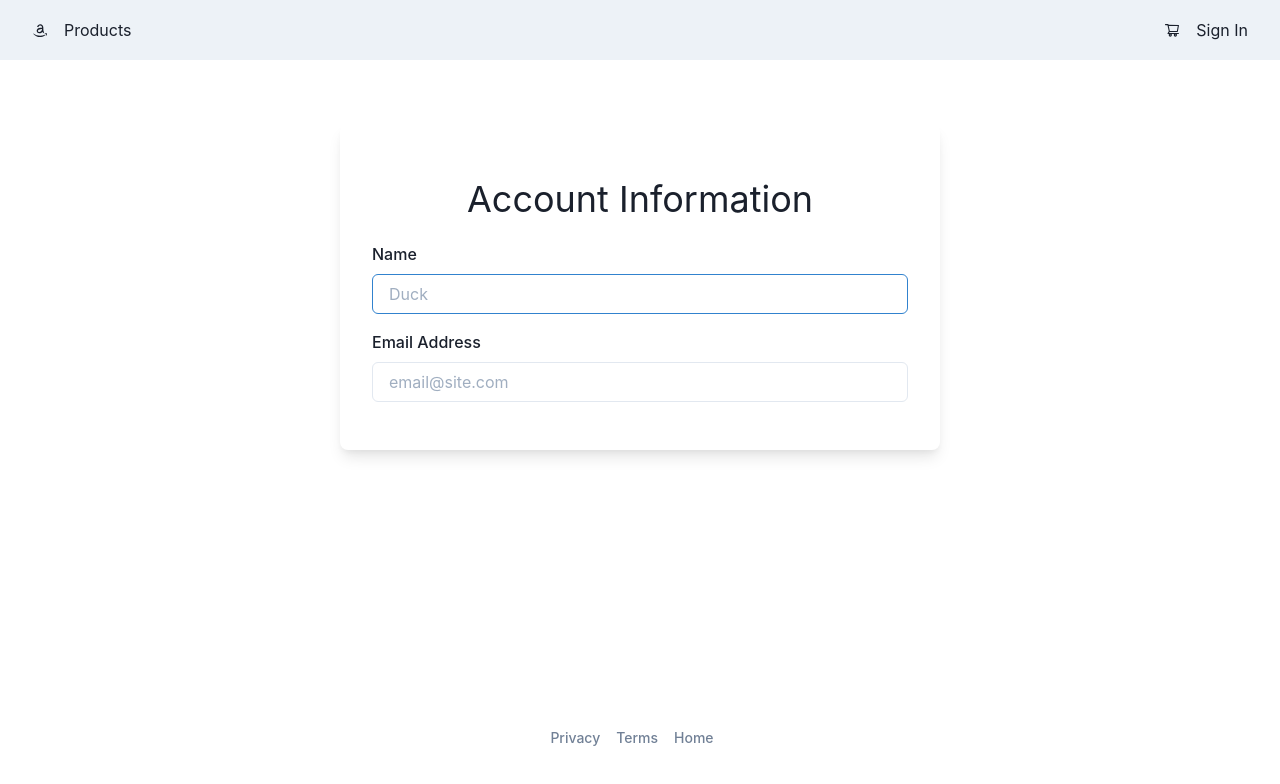
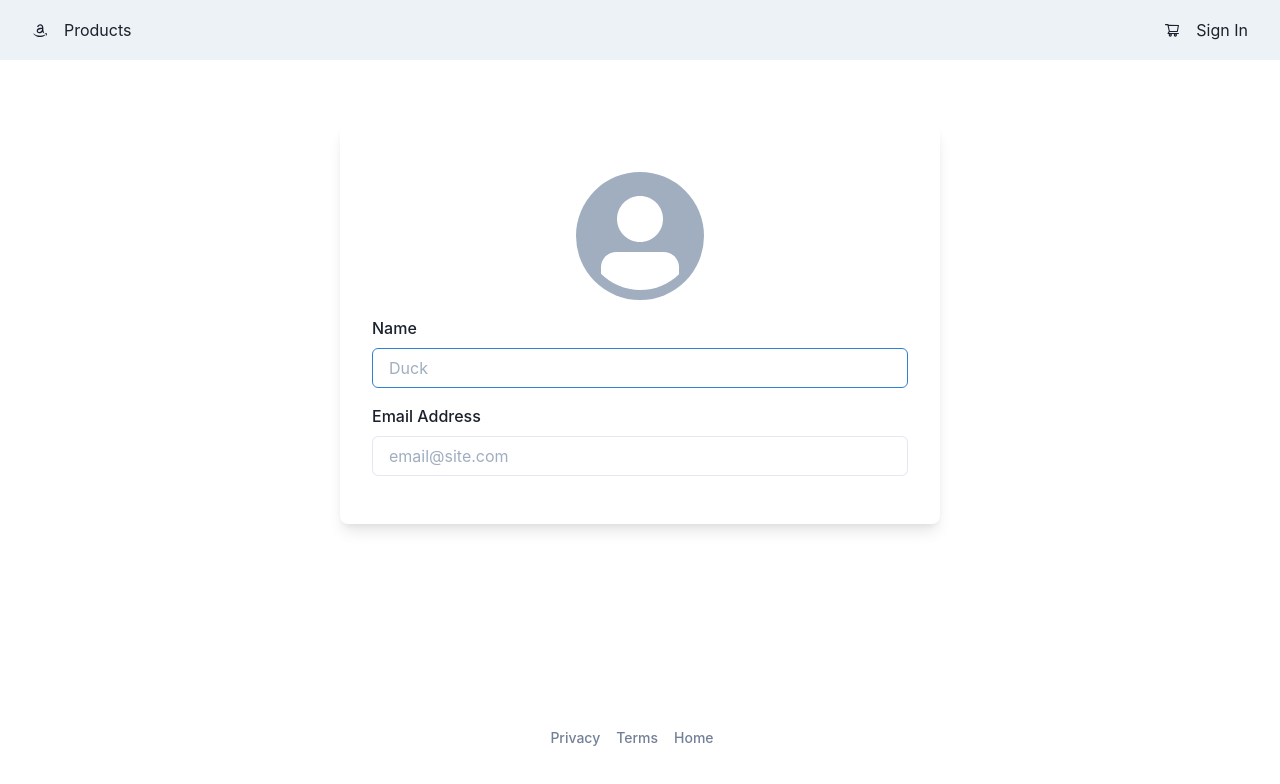
Before and after one commit to hereisfahad/amazona-ecom, a Next.js app: page /profile in a window 1280 px wide. Shown: the top 784 px of the page. Built offline with nearby package versions, Linux system fonts and the light colour scheme.

Commit message:
refactor profile page

```diff
--- a/pages/profile.js
+++ b/pages/profile.js
@@ -1,10 +1,11 @@
 import {
-    Text,
     FormControl,
     FormLabel,
     Input,
     FormErrorMessage,
     Stack,
+    center,
+    Avatar
 } from "@chakra-ui/react";
 import { useForm } from "react-hook-form";
 
@@ -35,9 +36,9 @@ const Profile = () => {
                 spacing={4}
                 w="100%"
             >
-                <Text as="h1" color="secondary" textAlign="center" fontSize="4xl">
-                    Account Information
-            </Text>
+                <center>
+                    <Avatar size="2xl" name={user?.name} src={user?.image} />
+                </center>
                 <FormControl isInvalid={errors.name && errors.name.message} w="full">
                     <FormLabel htmlFor="name">Name</FormLabel>
                     <Input
```
